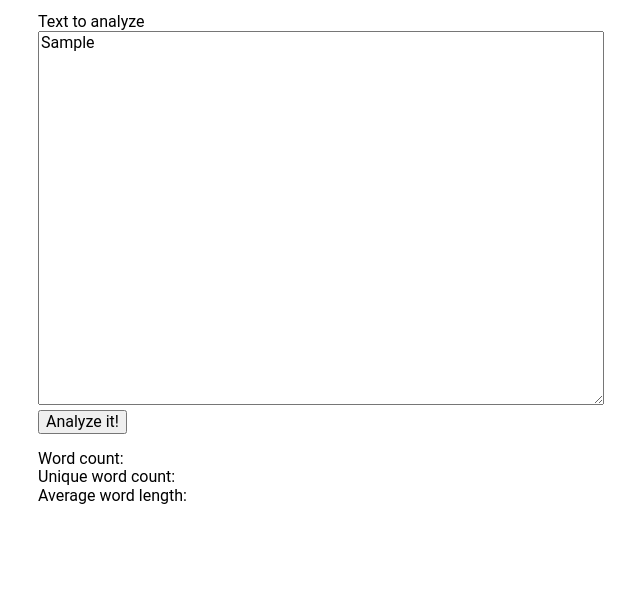
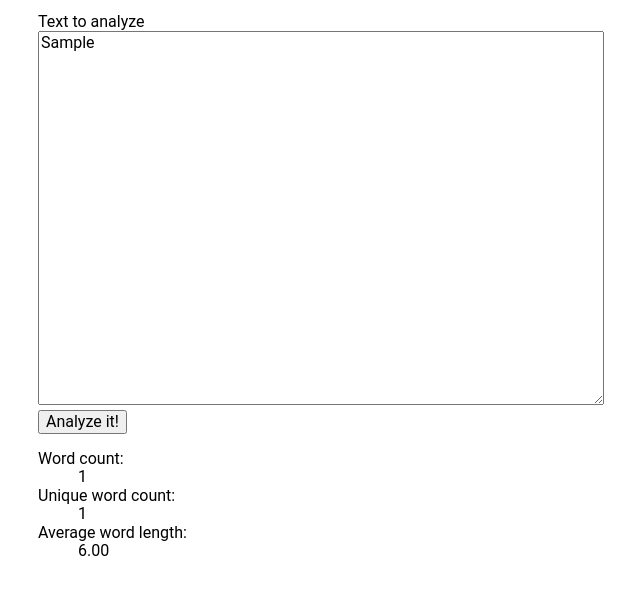
Before and after one commit to J-Sut/jqueryTextAnalyzer, a plain HTML site: page index.html in a window 1280 px wide. Both pictures are taken after typing "Sample" into the empty fields and a click on the button "Analyze it!". Shown: the part 131-726 px from the top of the page, without its empty margins (122-762 px from the left). Drawn offline with nearby package versions, Linux system fonts and the light colour scheme.

Commit message:
drill complete

```diff
--- a/app.js
+++ b/app.js
@@ -1,12 +1,12 @@
 //function to calculate the total word count
 function calculateTotalWordCount(textInput) {
 	var inputWords = textInput.split(" ");
-	var uniqueWords = calculateUniqueWords(inputWords);
 	return inputWords.length;
 }
 
 //function to calculate the unique words submitted
-function calculateUniqueWords(inputWords) {
+function calculateUniqueWords(textInput) {
+	var inputWords = textInput.split(" ");
 	var sortedWords = inputWords.sort();
 	var finalUniqueList = []
 	for (i = 0; i <= sortedWords.length; i++) {
@@ -14,8 +14,8 @@ function calculateUniqueWords(inputWords) {
 			finalUniqueList.push(sortedWords[i])
 		}
 	}
-	console.log("final uniqueWords list " + finalUniqueList)
-	console.log(finalUniqueList.length);
+	//console.log("final uniqueWords list " + finalUniqueList)
+	//console.log(finalUniqueList.length);
 	return finalUniqueList.length;
 };
 
@@ -24,7 +24,7 @@ function calculateUniqueWords(inputWords) {
 function calculateWordLength(textInput, wordCount) {
 	var totalCharacters = textInput.split(' ').join('');
 	//return the length property of the array and divide it by the word count
-	console.log(totalCharacters.length/wordCount);
+	//console.log(totalCharacters.length/wordCount);
 	return totalCharacters.length/wordCount;
 }
 
@@ -35,19 +35,21 @@ function submitForm () {
 		event.preventDefault();
 		var textInput = $("textarea").val().toLowerCase().replace(/[.,?\/#!$%\^&\*;:{}=\-_'`~()]/g,"");
 		var wordCount = calculateTotalWordCount(textInput);
+		var uniqueWords = calculateUniqueWords(textInput);
 		var avgWordLength = calculateWordLength(textInput,wordCount);
-		console.log(wordCount);
-		displayResults(wordCount);
-
-
+		//console.log(wordCount, uniqueWords, avgWordLength);
+		displayResults(wordCount, uniqueWords, avgWordLength);
 	});
 }
 
 //function to display the results
-function displayResults() {
-	$('.text-report').removeClass("hidden")}
-	$('dd .count').text('wordCount');
-
+function displayResults(wordCount, uniqueWords, avgWordLength) {
+	console.log(wordCount, uniqueWords, avgWordLength);
+	$('.text-report').removeClass('hidden');
+	$('dd[class="count"]').text(wordCount);
+	$('dd[class="unique"]').text(uniqueWords);
+	$('dd[class="avg"]').text(avgWordLength.toFixed(2));
+};
 
 //call the submit form function
 $(function() {
--- a/index.html
+++ b/index.html
@@ -24,13 +24,13 @@
 
             <dl class="hidden text-report">
                 <dt>Word count</dt>
-                <dd></dd>
+                <dd class="count"></dd>
 
                 <dt>Unique word count</dt>
-                <dd></dd>
+                <dd class="unique"></dd>
 
                 <dt>Average word length</dt>
-                <dd></dd>
+                <dd class="avg"></dd>
             </dl>
         </main>
     </div>
```
